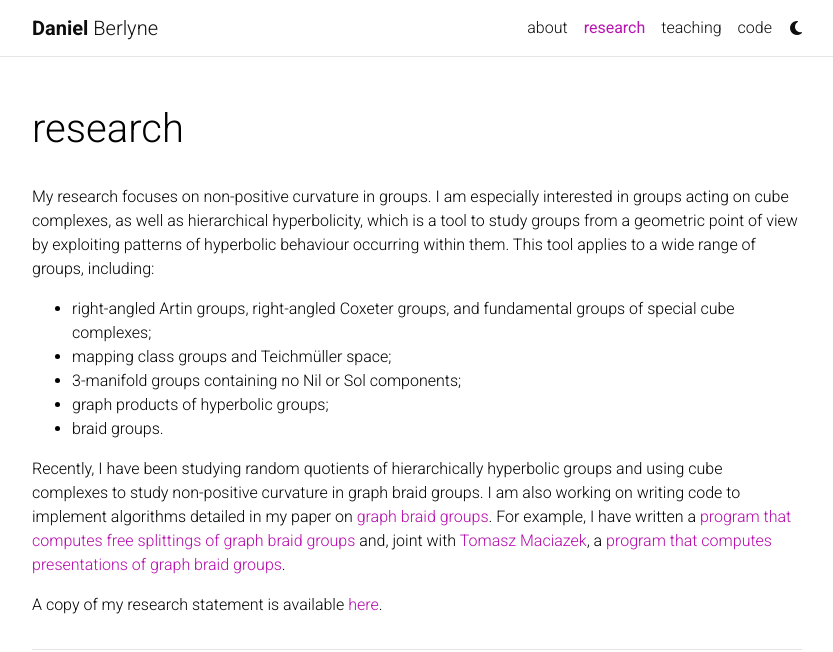
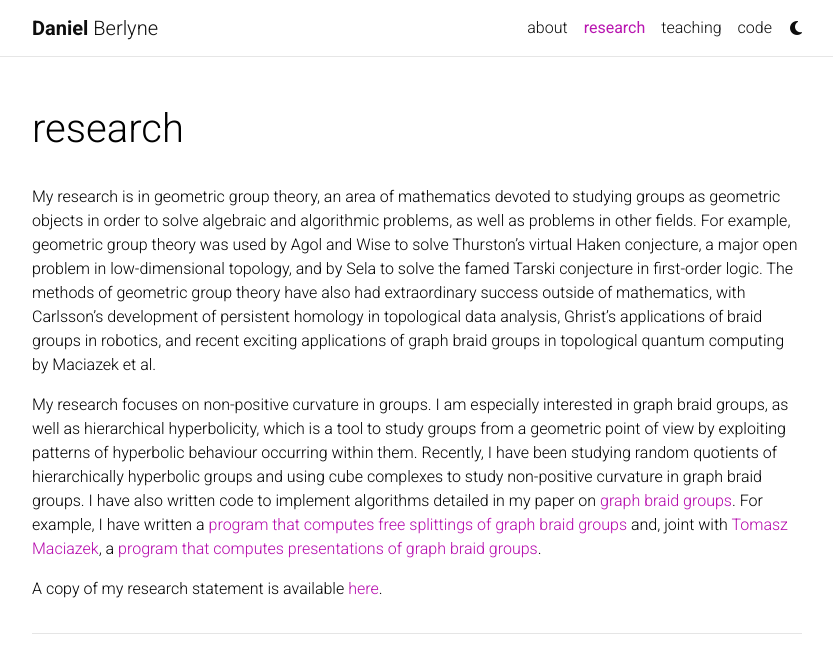
Before and after one commit to danberlyne/berlyne.net, a Jekyll site: the page built from _pages/publications.md, in a window 1280 px wide and 900 px high, cut to the strip 0-652 px from the top of the window. Shown: the whole strip, without its empty margins (223-1056 px from the left). Built offline with Jekyll 4.4.1, drawn with Linux system fonts in a browser that asks for light colours; comment, search, counter and statistics services are not loaded; a style sheet for code colours, icons or effects is not loaded.

Commit message:
updated research overview and code section

```diff
--- a/_data/repositories.yml
+++ b/_data/repositories.yml
@@ -1,5 +1,5 @@
 github_users:
-  - danberlyne
+#  - danberlyne
 
 github_repos:
   - danberlyne/graph-braid-splitter
--- a/_pages/publications.md
+++ b/_pages/publications.md
@@ -8,15 +8,17 @@ nav: true
 nav_order: 1
 ---
 
-My research focuses on non-positive curvature in groups. I am especially interested in groups acting on cube complexes, as well as hierarchical hyperbolicity, which is a tool to study groups from a geometric point of view by exploiting patterns of hyperbolic behaviour occurring within them. This tool applies to a wide range of groups, including:
+My research is in geometric group theory, an area of mathematics devoted to studying groups as geometric objects in order to solve algebraic and algorithmic problems, as well as problems in other fields. For example, geometric group theory was used by Agol and Wise to solve Thurston’s virtual Haken conjecture, a major open problem in low-dimensional topology, and by Sela to solve the famed Tarski conjecture in first-order logic. The methods of geometric group theory have also had extraordinary success outside of mathematics, with Carlsson’s development of persistent homology in topological data analysis, Ghrist’s applications of braid groups in robotics, and recent exciting applications of graph braid groups in topological quantum computing by Maciazek et al.
 
-- right-angled Artin groups, right-angled Coxeter groups, and fundamental groups of special cube complexes;
+<!-- My research focuses on non-positive curvature in groups. I am especially interested in groups acting on cube complexes, as well as hierarchical hyperbolicity, which is a tool to study groups from a geometric point of view by exploiting patterns of hyperbolic behaviour occurring within them. This tool applies to a wide range of groups, including: -->
+
+<!-- right-angled Artin groups, right-angled Coxeter groups, and fundamental groups of special cube complexes;
 - mapping class groups and Teichmüller space;
 - 3-manifold groups containing no Nil or Sol components;
 - graph products of hyperbolic groups;
-- braid groups.
+- braid groups. -->
 
-Recently, I have been studying random quotients of hierarchically hyperbolic groups and using cube complexes to study non-positive curvature in graph braid groups. I am also working on writing code to implement algorithms detailed in my paper on [graph braid groups](https://arxiv.org/pdf/2209.03860.pdf). For example, I have written a [program that computes free splittings of graph braid groups](https://github.com/danberlyne/graph-braid-splitter) and, joint with [Tomasz Maciazek](https://research-information.bris.ac.uk/en/persons/tomasz-maciazek), a [program that computes presentations of graph braid groups](https://github.com/danberlyne/graph-braid-presenter).
+My research focuses on non-positive curvature in groups. I am especially interested in graph braid groups, as well as hierarchical hyperbolicity, which is a tool to study groups from a geometric point of view by exploiting patterns of hyperbolic behaviour occurring within them. Recently, I have been studying random quotients of hierarchically hyperbolic groups and using cube complexes to study non-positive curvature in graph braid groups. I have also written code to implement algorithms detailed in my paper on [graph braid groups](https://www.worldscientific.com/doi/epdf/10.1142/S0218196723500583). For example, I have written a [program that computes free splittings of graph braid groups](https://github.com/danberlyne/graph-braid-splitter) and, joint with [Tomasz Maciazek](https://research-information.bris.ac.uk/en/persons/tomasz-maciazek), a [program that computes presentations of graph braid groups](https://github.com/danberlyne/graph-braid-presenter).
 
 A copy of my research statement is available [here](/assets/pdf/Research_statement.pdf).
 
```
